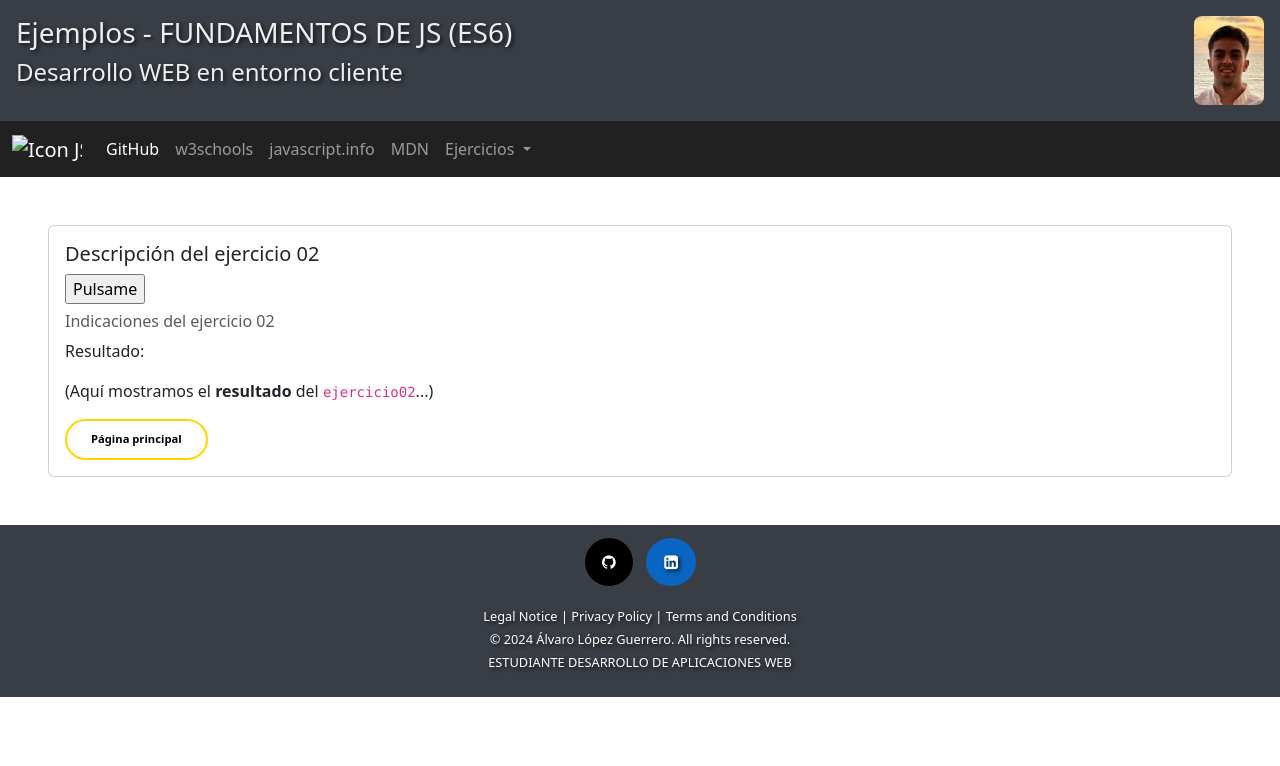
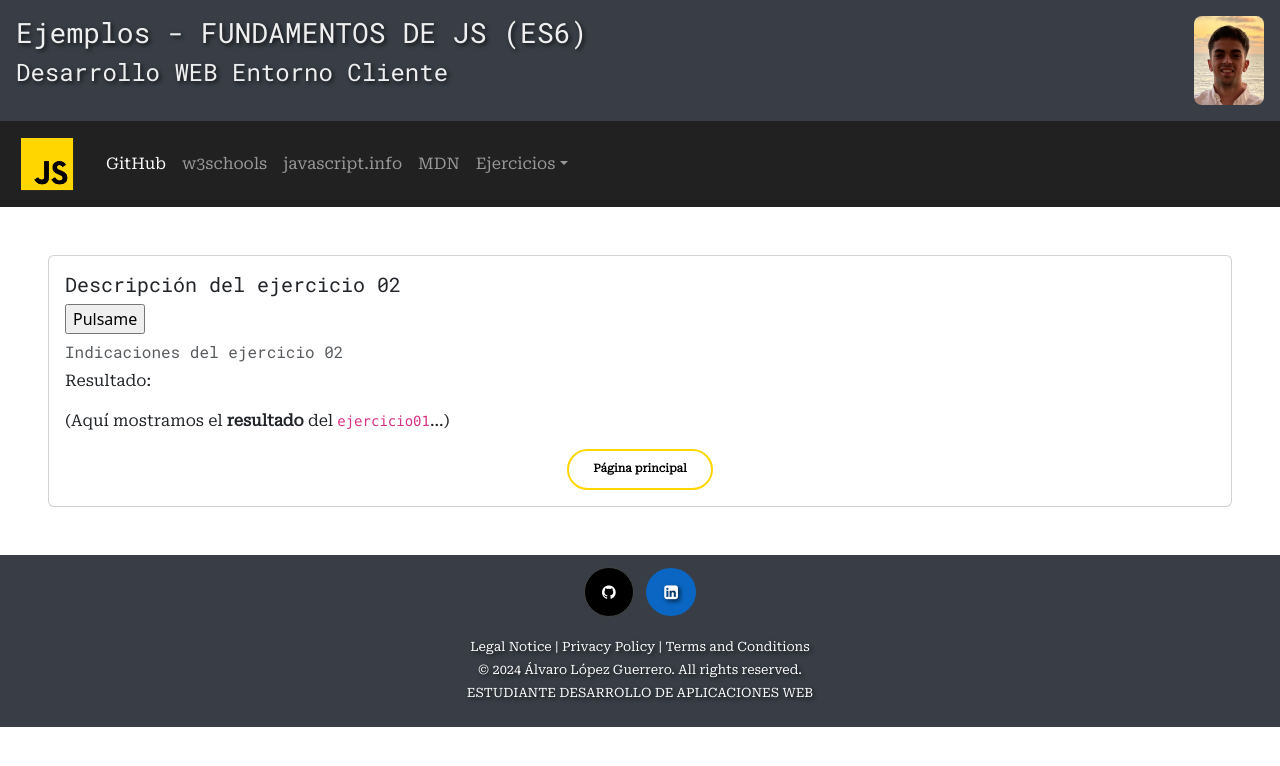
Before and after one commit to Alvalogue72/FundamentosJS, a plain HTML site: page ejercicios/ejer02/index.html in a window 1280 px wide. Drawn offline with nearby package versions, Linux system fonts and the light colour scheme; a script that the page names is missing.

Commit message:
26/09/2024

```diff
--- a/css/styles.css
+++ b/css/styles.css
@@ -9,15 +9,15 @@
 /*                                 FONTS                                 */
 /*************************************************************************/
 
-/* @font-face {font-family: titulos;
-    src: url(../fonts/Arvo-Regular.ttf);}
+ @font-face {font-family: titulos;
+    src: url(../font/RobotoMono-Regular.ttf);}
 
 @font-face {font-family: textonormal;
-    src: url(../fonts/Lato-Regular.ttf);}
+    src: url(../font/RobotoSerif-Regular.ttf);}
 
-body {font-family: textonormal}
+p, a {font-family: textonormal}
 
- h1, h2, h3, h4, h5, h6 {font-family: titulos;} */
+ h1, h2, h3, h4, h5, h6 {font-family: titulos;}
 
 /*************************************************************************/
 /*                                COLORS                                 */
@@ -99,8 +99,7 @@ header {text-shadow: 2px 2px 4px rgb(0,0,0,0.75);}
 /***************************************************************************/
 /*                                  NAVBAR                                 */
 /***************************************************************************/
-
-
+nav {background-color: #212121;}
 /***************************************************************************/
 /*                                  FOOTER                                 */
 /***************************************************************************/
--- a/ejercicios/ejer02/index.html
+++ b/ejercicios/ejer02/index.html
@@ -14,13 +14,14 @@
         <script defer src="https://cdn.jsdelivr.net/npm/bootstrap@5.3.3/dist/js/bootstrap.bundle.min.js"></script>
     </head>
     <body class="text-mywhite">
+
 	<!----------------- HEADER ----------------->
 	<header class="bg-lightgrey">
 		<div class="container-fluid p-3">
 			<div class="row">
 				<div class="col-10">
 					<h3>Ejemplos - FUNDAMENTOS DE JS (ES6)</h3>
-                    <h4>Desarrollo WEB en entorno cliente</h4>
+					<h4>Desarrollo WEB Entorno Cliente</h4>
 				</div>
 				<div class="col-2">
 					<img id="profile" src="../../img/file.jpg" class="rounded-3 w-70p float-end">
@@ -32,7 +33,7 @@
     <!----------------- NAVBAR ----------------->
 	<nav class="navbar navbar-expand-lg bg-darkgrey text-mywhite" data-bs-theme="dark">
 		<div class="container-fluid">
-        <a class="navbar-brand w-70p me-3 p-0" href=""><img src="./img/js.png" class="w-100" alt="Icon JS"></a>
+			<a class="navbar-brand w-70p me-3 p-0" href=""><img src="../../img/js.png" class="w-100" alt="Icon JS"></a>
 			<button class="navbar-toggler" type="button" data-bs-toggle="collapse" data-bs-target="#navbarSupportedContent" aria-controls="navbarSupportedContent" aria-expanded="false" aria-label="Toggle navigation">
 				<span class="navbar-toggler-icon"></span>
 			</button>
@@ -51,9 +52,7 @@
 						<a class="nav-link" href="https://developer.mozilla.org/es/docs/Web/JavaScript">MDN</a>
 					</li>
 					<li class="nav-item dropdown">
-              <a class="nav-link dropdown-toggle" href="#" role="button" data-bs-toggle="dropdown" aria-expanded="false">
-                Ejercicios
-              </a>
+						<a class="nav-link dropdown-toggle" href="#" role="button" data-bs-toggle="dropdown" aria-expanded="false">Ejercicios</a>
 					<ul class="dropdown-menu">
 						<li><a class="dropdown-item" href="https://www.w3schools.com/js/default.asp">w3schools</a></li>
 						<li><a class="dropdown-item" href="https://es.javascript.info/js">javascript.info</a></li>
@@ -67,19 +66,20 @@
 	</nav>
 	<br>
 
-
     <!----------------- MAIN ----------------->
+	<main>
 		<div class="card my-4 mx-5">
 			<div class="card-body">
 				<h5 class="card-title">Descripción del ejercicio 02</h5>
 				<input id="boton" type="button" value="Pulsame">
 				<h6 class="card-subtitle my-2 text-body-secondary">Indicaciones del ejercicio 02</h6>
 				<p class="card-text">Resultado:</p>
-        <p id="resultado" name="ejercicio02">(Aquí mostramos el <strong>resultado</strong> del <code>ejercicio02</code>...)</p>
-        <a href="../../index.html"><button class="button">Página principal</button></a>
+				<p id="resultado" name="ejercicio01">(Aquí mostramos el <strong>resultado</strong> del <code>ejercicio01</code>...)</p>
+				<a href="../../index.html" class="text-decoration-none"><button class="button d-block mx-auto">Página principal</button></a>
 			</div>
 		</div>
 		<br>
+	</main>
 
     <!----------------- FOOTER ----------------->
 	<footer class=" container-fluid bg-lightgrey p-2 text-white">
```
Also changed, not shown: ejercicios/ejer01/index.html (+7 -7 lines), index.html (+5 -8 lines), font/RobotoMono-Regular.ttf (added), font/RobotoSerif-Regular.ttf (added). Lines whose indentation alone changed are shown as unchanged.
